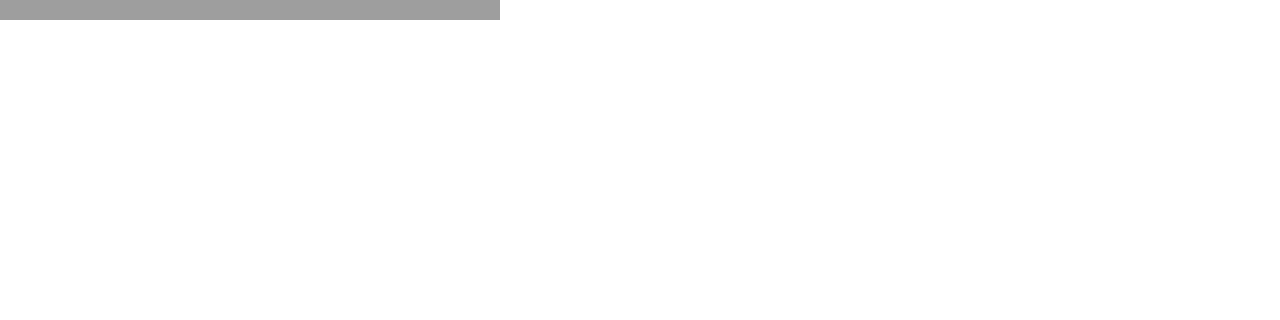
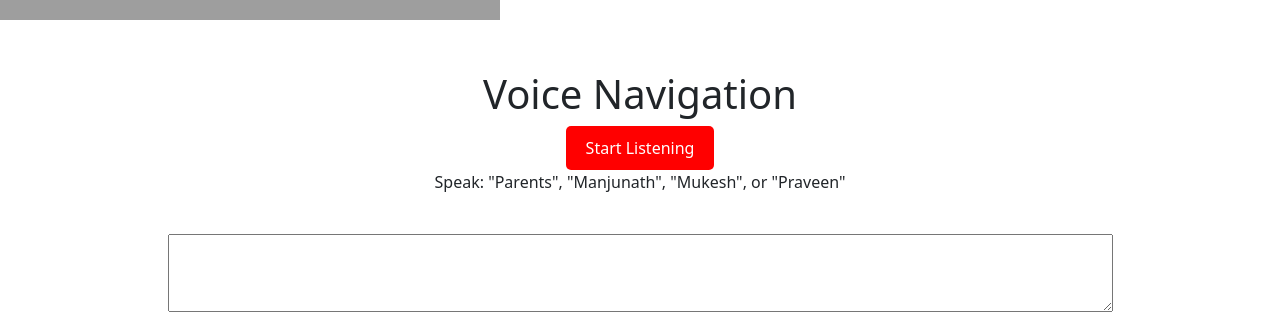
Before and after one commit to Mukesh0306/FamilyTree, a React (Create React App) app: page / in a window 1280 px wide. Shown: the part 632-952 px from the top of the page. Before the commit the page ends 800 px from the top, so only its background shows below. Built offline with nearby package versions, Linux system fonts and the light colour scheme; grey boxes are pictures that could not be loaded.

Commit message:
added speech recognition and addede multiple components

```diff
--- a/src/App.js
+++ b/src/App.js
@@ -1,15 +1,26 @@
 import React from 'react';
-import { BrowserRouter as Router, Route, Routes } from 'react-router-dom';
+import { BrowserRouter, Route, Routes, useLocation } from 'react-router-dom';
 import NavComponent from './Nav';  // Import the NavComponent
 import Tree from './Tree';  // Import the Tree component
 import TreeBranches from './TreeBranches'; // Import the TreeBranches component
 import 'bootstrap/dist/css/bootstrap.min.css';  // Import Bootstrap CSS
 import './App.css'; // Import your custom CSS
+import SpeechRecog from './SpeechRecog';
+import Manjunath from './Manjunath';  // Import the Manjunath component
+import Mukesh from './Mukesh';  // Import the Mukesh component
+import Praveen from './Praveen';  // Import the Praveen component
+import Parents from './Parents';  // Import the Parents component
 
 function App() {
+  const location = useLocation();  // Hook to access the current route
+
+  // Check if the current route is one of the specific pages
+  const isSpecificPage = location.pathname === "/manjunath" || location.pathname === "/mukesh" || location.pathname === "/praveen" || location.pathname === "/parents";
+
   return (
-    <Router>
     <div className="app-container">
+      {!isSpecificPage && (  // Hide everything if it's one of the specific pages
+        <>
           {/* Navigation Bar */}
           <NavComponent />
 
@@ -20,25 +31,36 @@ function App() {
             {/* Flexbox layout for Tree and TreeBranches */}
             <div className="row">
               <div className="col-md-6">
-
                 <Tree />
               </div>
               <div className="col-md-6">
                 <TreeBranches />
               </div>
             </div>
+
+            {/* Speech Recognition and Voice Command Instructions */}
+            <div className="my-4">
+              <SpeechRecog />  {/* Speech recognition component */}
             </div>
+          </div>
+        </>
+      )}
 
       {/* Routes for each branch */}
       <Routes>
-          <Route path="/parents" element={<div>Parents Page</div>} />
-          <Route path="/manjunath" element={<div>Manjunath Page</div>} />
-          <Route path="/mukesh" element={<div>Mukesh Page</div>} />
-          <Route path="/praveen" element={<div>Praveen Page</div>} />
+        <Route path="/parents" element={<Parents />} />
+        <Route path="/manjunath" element={<Manjunath />} />
+        <Route path="/mukesh" element={<Mukesh />} />
+        <Route path="/praveen" element={<Praveen />} />
       </Routes>
     </div>
-    </Router>
   );
 }
 
-export default App;
+export default function AppWrapper() {
+  return (
+    <BrowserRouter>
+      <App />
+    </BrowserRouter>
+  );
+}
--- /dev/null
+++ b/src/Manjunath.js
@@ -0,0 +1,11 @@
+import React from 'react';
+
+const Manjunath = () => {
+    return (
+      <div>
+        <h1>Manjunath</h1>
+      </div>
+    );
+  };
+
+  export default Manjunath;
--- /dev/null
+++ b/src/Mukesh.js
@@ -0,0 +1,11 @@
+import React from 'react';
+
+const Mukesh = () => {
+    return (
+      <div>
+        <h1>Mukesh</h1>
+      </div>
+    );
+  };
+
+  export default Mukesh;
--- /dev/null
+++ b/src/Parents.js
@@ -0,0 +1,11 @@
+import React from 'react';
+
+const Parents = () => {
+    return (
+      <div>
+        <h1>Parents</h1>
+      </div>
+    );
+  };
+
+  export default Parents;
--- /dev/null
+++ b/src/Praveen.js
@@ -0,0 +1,11 @@
+import React from 'react';
+
+const Praveen = () => {
+    return (
+      <div>
+        <h1>Praveen</h1>
+      </div>
+    );
+  };
+
+  export default Praveen;
--- /dev/null
+++ b/src/SpeechRecog.js
@@ -0,0 +1,83 @@
+import React, { useState } from "react";
+import { useNavigate, Link } from "react-router-dom";
+
+const SpeechRecog = () => {
+  const [transcript, setTranscript] = useState("");
+  const [listening, setListening] = useState(false);
+  const navigate = useNavigate(); // For navigation
+
+  const recognition = new window.webkitSpeechRecognition();
+  recognition.continuous = true;
+  recognition.interimResults = false;
+  recognition.lang = "en-US";
+
+  const startListening = () => {
+    setListening(true);
+    recognition.start();
+
+    recognition.onresult = (event) => {
+      const speechResult = event.results[event.resultIndex][0].transcript.toLowerCase().trim();
+      setTranscript(speechResult);
+
+      // Command Recognition for navigation
+      if (speechResult.includes("parents")) {
+        navigate("/parents");
+      } else if (speechResult.includes("manjunath")) {
+        navigate("/manjunath");
+      } else if (speechResult.includes("mukesh")) {
+        navigate("/mukesh");
+      } else if (speechResult.includes("praveen")) {
+        navigate("/praveen");
+      }
+    };
+
+    recognition.onerror = (event) => {
+      console.error(event.error);
+    };
+  };
+
+  const stopListening = () => {
+    setListening(false);
+    recognition.stop();
+  };
+
+  return (
+    <div style={{ textAlign: "center", marginTop: "50px" }}>
+      <h1>Voice Navigation </h1>
+
+      {/* Start/Stop button with color change */}
+      <div>
+        <button
+          onClick={listening ? stopListening : startListening}
+          style={{
+            backgroundColor: listening ? "blue" : "red",
+            color: "white",
+            padding: "10px 20px",
+            border: "none",
+            borderRadius: "5px",
+            cursor: "pointer"
+          }}
+        >
+          {listening ? "Stop Listening" : "Start Listening"}
+        </button>
+      </div>
+
+      <p>Speak: "Parents", "Manjunath", "Mukesh", or "Praveen"</p>
+
+      {/* Buttons for Other Users */}
+      <div style={{ marginTop: "20px" }}>
+
+      </div>
+
+      <textarea
+        value={transcript}
+        rows="3"
+        cols="100"
+        readOnly
+        style={{ marginTop: "20px" }}
+      />
+    </div>
+  );
+};
+
+export default SpeechRecog;
--- a/src/TreeBranches.js
+++ b/src/TreeBranches.js
@@ -1,6 +1,6 @@
 import React from 'react';
 import './TreeBranches.css';  // Assuming you will handle the custom styling
-
+import {  Link } from "react-router-dom";
 const TreeBranches = () => {
   return (
     <div className="tree-container">
@@ -12,13 +12,14 @@ const TreeBranches = () => {
               <li>
                 <details>
                   <summary>Lakshmi (Mother)</summary>
-
+                  <Link to="/parents"><button>Go to Parents Page</button></Link>
                   <ul>
                     <li>
                       <details>
                         <summary>Munjunath (Project Manager)</summary>
                         <ul>
                           <li>Priya (Wife)</li>
+                          <Link to="/manjunath"><button>Go to Manjunath Page</button></Link>
                           <img
             src={`${process.env.PUBLIC_URL}/TreeDesign.jpg`}
             alt="Tree Design"
@@ -32,6 +33,7 @@ const TreeBranches = () => {
                         <summary>Mukesh (Software Engineer)</summary>
                         <ul>
                           <li>Bhagi (Partner)</li>
+                          <Link to="/mukesh"><button>Go to Mukesh Page</button></Link>
                           <img
             src={`${process.env.PUBLIC_URL}/TreeDesign.jpg`}
             alt="Tree Design"
@@ -46,6 +48,7 @@ const TreeBranches = () => {
                         <ul>
                           <li>Sunitha (Wife)</li>
                           <li>Janu (Daughter)</li>
+                         <Link to="/praveen"><button>Go to Praveen Page</button></Link>
                           <img
             src={`${process.env.PUBLIC_URL}/janu.jpg`}
             alt="Tree Design"
```
Lines whose indentation alone changed are shown as unchanged.
